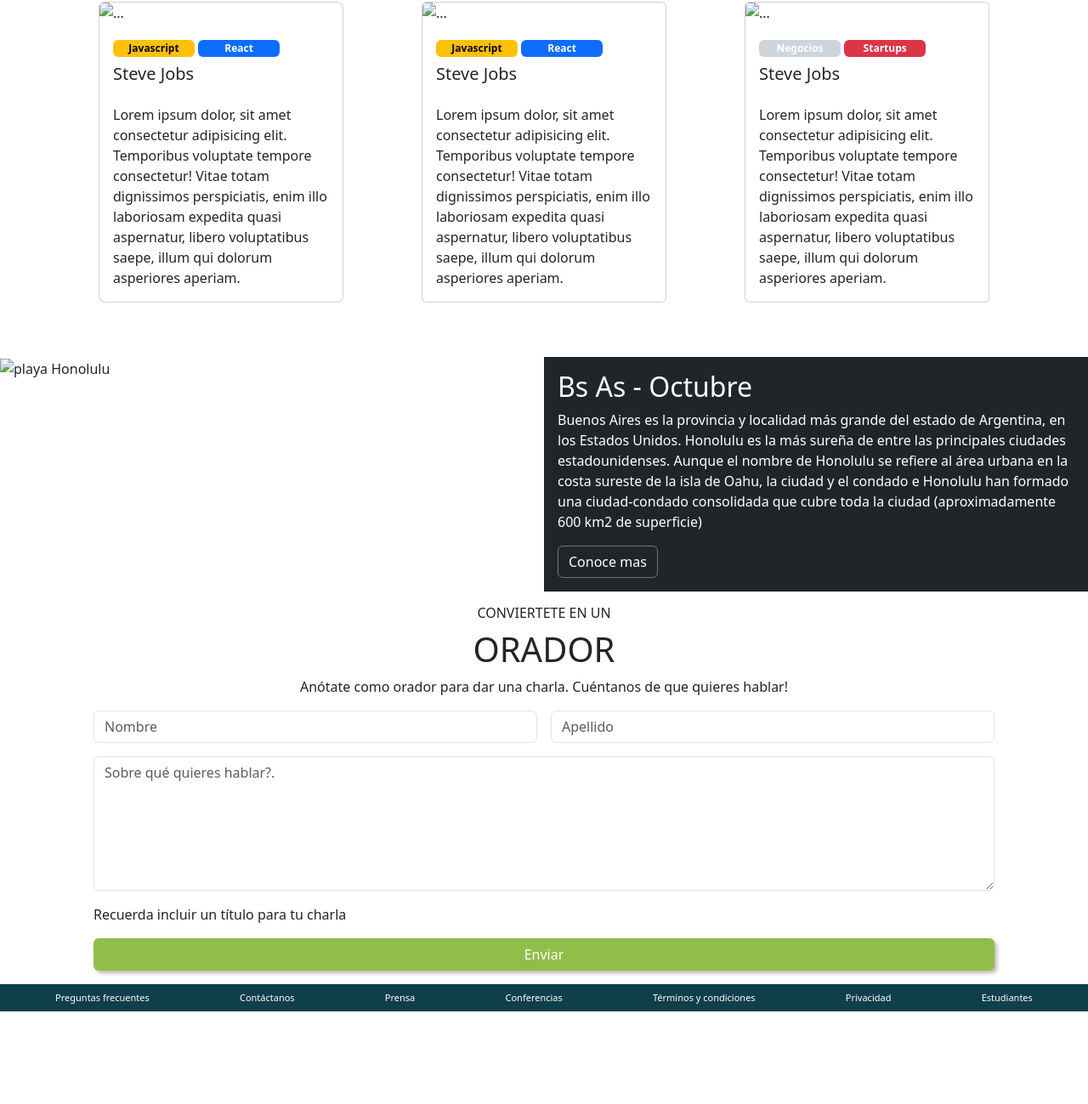
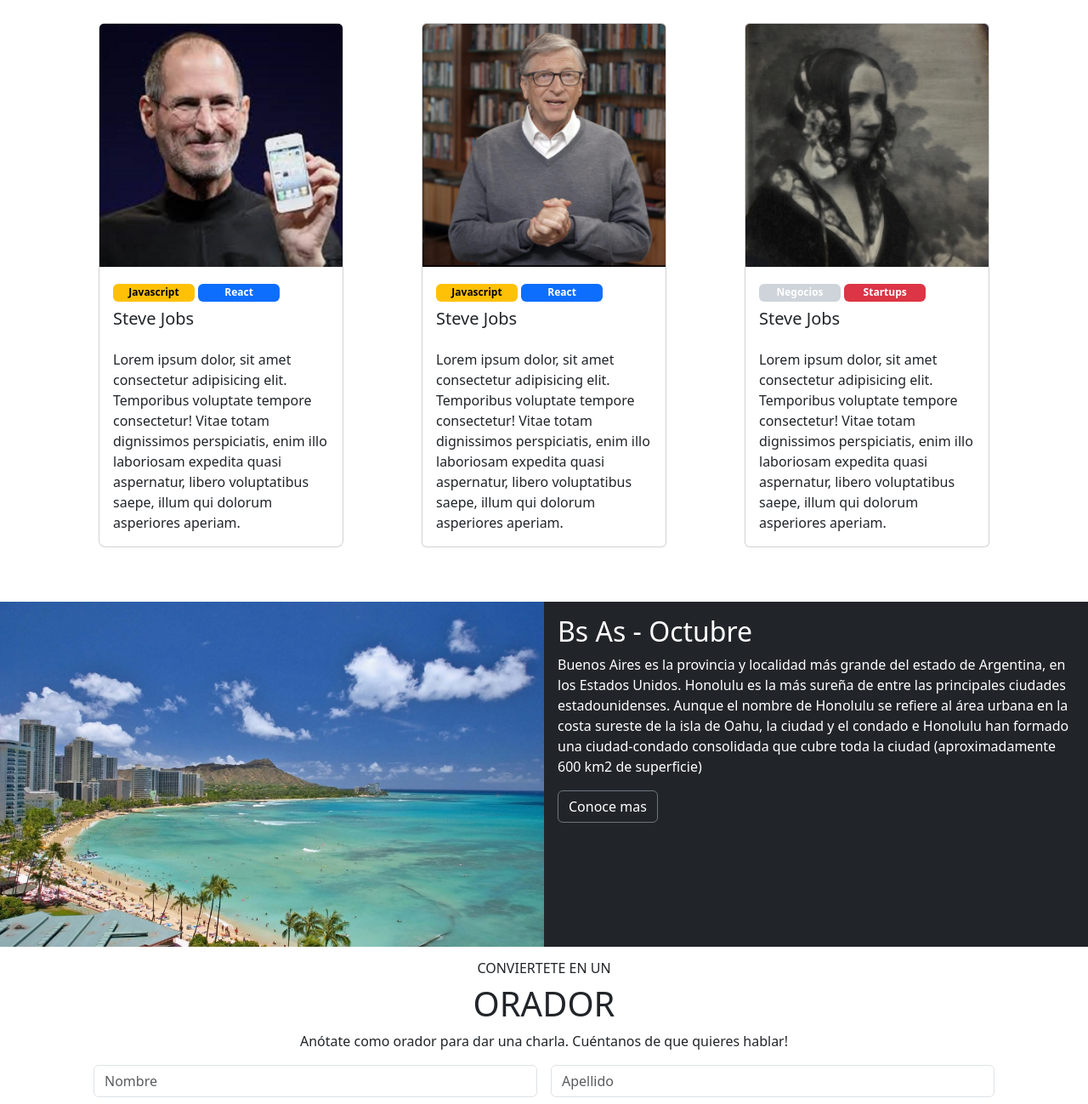
Before and after one commit to Kikegit21/Trabajo_practico_integrados, a plain HTML site: page index.html in a window 1280 px wide. Shown: the part 621-1920 px from the top of the page at 85% size. Before the commit the page ends 1819 px from the top, so only its background shows below. Drawn offline with nearby package versions, Linux system fonts and the light colour scheme; the site is published under a folder, as on GitHub Pages, so addresses that start at the root find nothing.

Commit message:
correcion aparecen imagenes

```diff
--- a/index.html
+++ b/index.html
@@ -17,7 +17,7 @@
         <nav class="navbar navbar-expand-lg navbar-dark bg-dark text-center">
           <div class="container-fluid">
             <a class="navbar-brand" href="#">
-              <img src="/Img/codoacodo.png" alt="Codo Codo" width="100" />
+              <img src="./Img/codoacodo.png" alt="Codo Codo" width="100" />
               Conf Bs As
             </a>
 
@@ -97,7 +97,7 @@
       <div class="row">
         <div class="col-12 col-sm-12 col-md-6 col-lg-4">
           <div class="card my-3 mx-auto rounded-3" style="width: 18rem;">
-            <img src="/Img/steve.jpg" class="card-img-top" alt="...">
+            <img src="./Img/steve.jpg" class="card-img-top" alt="...">
             <div class="card-body">
               <h3 class="badge bg-warning text-black text-wrap" style="width: 6rem;">Javascript</h3>
               <h3 class="badge bg-primary text-white text-wrap" style="width: 6rem;">React</h3>
@@ -109,7 +109,7 @@
 
         <div class="col-12 col-sm-12 col-md-6 col-lg-4">
           <div class="card my-3 mx-auto" style="width: 18rem;">
-            <img src="/Img/bill.jpg" class="card-img-top" alt="...">
+            <img src="./Img/bill.jpg" class="card-img-top" alt="...">
             <div class="card-body">
               <h3 class="badge bg-warning text-black text-wrap" style="width: 6rem;">Javascript</h3>
               <h3 class="badge bg-primary text-white text-wrap" style="width: 6rem;">React</h3>
@@ -121,7 +121,7 @@
 
         <div class="col-12 col-sm-12 col-md-6 col-lg-4">
           <div class="card my-3 mx-auto" style="width: 18rem;">
-            <img src="/Img/ada.jpeg" class="card-img-top" alt="...">
+            <img src="./Img/ada.jpeg" class="card-img-top" alt="...">
             <div class="card-body">
               <h3 class="badge bg-dark-subtle text-white text-wrap" style="width: 6rem;">Negocios</h3>
               <h3 class="badge bg-danger text-white text-wrap" style="width: 6rem;">Startups</h3>
@@ -138,7 +138,7 @@
     <section class="container-fluid">
       <div class="row">
         <div class="col-sm-12 col-lg-6 g-0">
-          <img class="img-fluid h-100" src="/Img/honolulu.jpg" alt="playa Honolulu" >
+          <img class="img-fluid h-100" src="./Img/honolulu.jpg" alt="playa Honolulu" >
         </div>
         <div class="col-sm-12 col-lg-6 bg-dark p-3 text-white text-center text-lg-start">
           <h2>Bs As - Octubre</h2>
```
